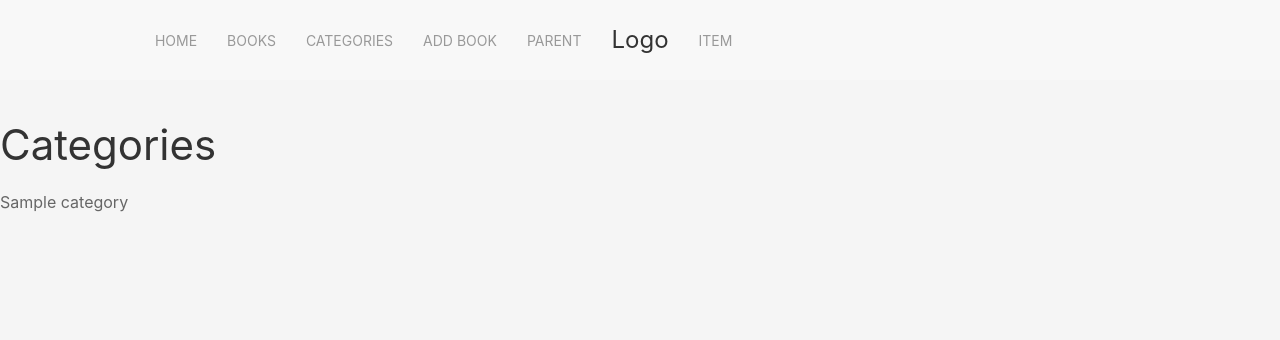
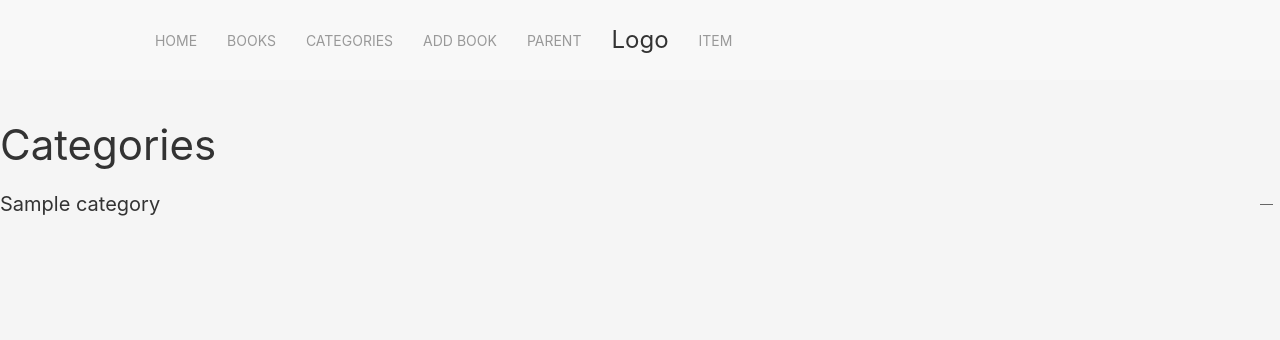
Before and after one commit to sWrAAb/Lost-Page, a Flask app: page /categories in a window 1280 px wide. Shown: the top 340 px of the page. Run offline with Flask 2, Linux system fonts and the light colour scheme; a database or web service that is not in the repository returns one stand-in record (values such as "Sample title"); some libraries are stand-ins or nearby versions.

Commit message:
added accordion to categories.html

```diff
--- a/templates/categories.html
+++ b/templates/categories.html
@@ -2,8 +2,21 @@
 
 <h1>Categories</h1>
 
-{% for cat in categories%}
 
-<p>{{ cat.category_name}}</p>
 
-{% endfor%} {% endblock content %}
+
+
+<ul uk-accordion="multiple: true">
+    {% for cat in categories %}
+    <li class="uk-open">
+        <a class="uk-accordion-title" href="#">{{ cat.category_name}}</a>
+        <div class="uk-accordion-content">
+            <div class="uk-card uk-card-body">
+                <h3 class="uk-card-title"></h3>
+            </div>
+        </div>
+    </li>
+    {% endfor%}
+</ul>
+
+{% endblock content %}
--- a/templates/index.html
+++ b/templates/index.html
@@ -1,4 +1,4 @@
- {% extends 'base.html' %} {% block content %}
+{% extends 'base.html' %} {% block content %}
 
 <h1>Home</h1>
 
```
